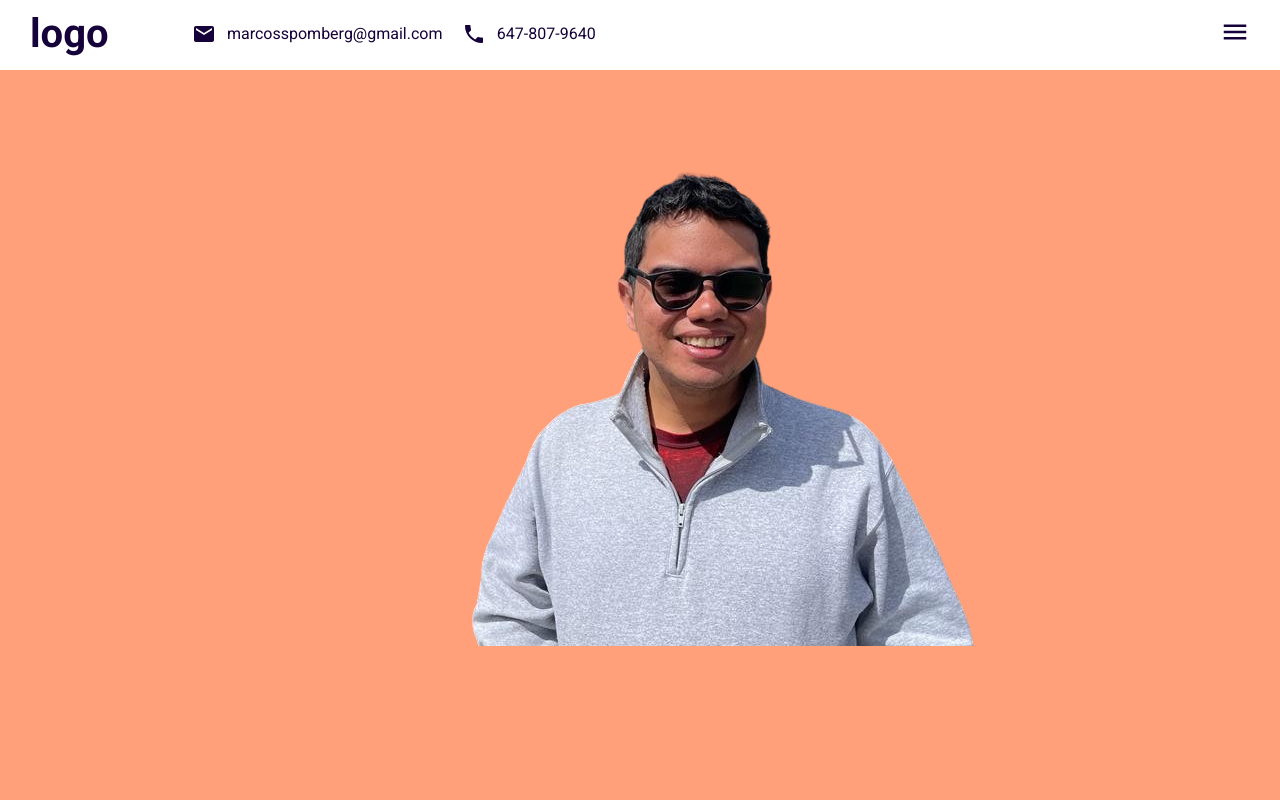
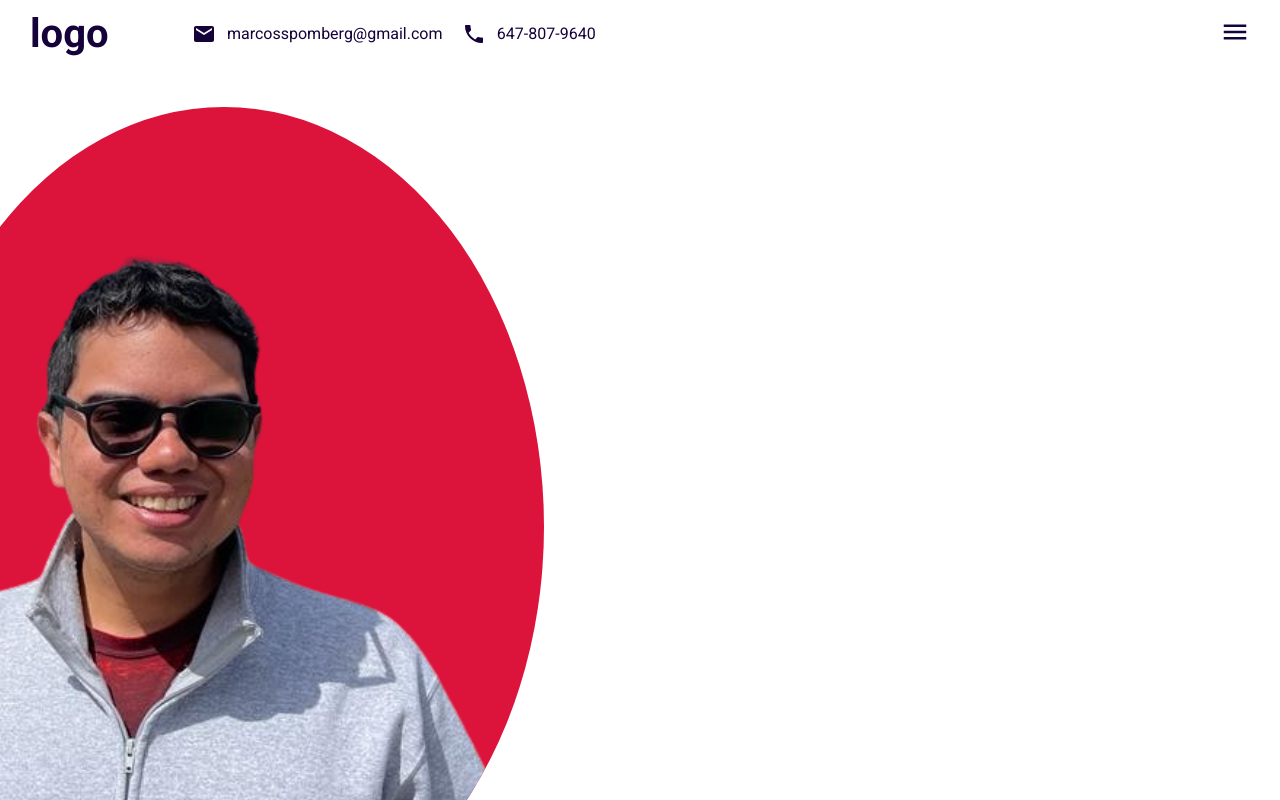
Before and after one commit to spomberg/portfolio, a React (Create React App) app: page / in a window 1280 px wide. Built offline with nearby package versions, Linux system fonts and the light colour scheme.

Commit message:
Adjust profile image and left background

```diff
--- a/src/components/intro/intro.scss
+++ b/src/components/intro/intro.scss
@@ -0,0 +1,38 @@
+.intro {
+  background-color: white;
+  display: flex;
+
+  .left {
+    display: flex;
+    flex: 0.5;
+    align-items: flex-end;
+    overflow: hidden;
+    position: relative;
+    justify-items: center;
+
+
+    .imgContainer{
+      display: flex;
+      align-items: flex-end;
+      justify-items: center;
+      background-color: crimson;
+      border-radius: 50%;
+      height: 115%;
+      position: relative;
+      left: -15%;
+      bottom: -20%;
+
+      img {
+        object-position: 90% 0;
+        object-fit: cover;
+        height: 100%;
+
+      }
+    }
+
+  }
+
+  .right {
+    flex: 0.5;
+  }
+}
```
